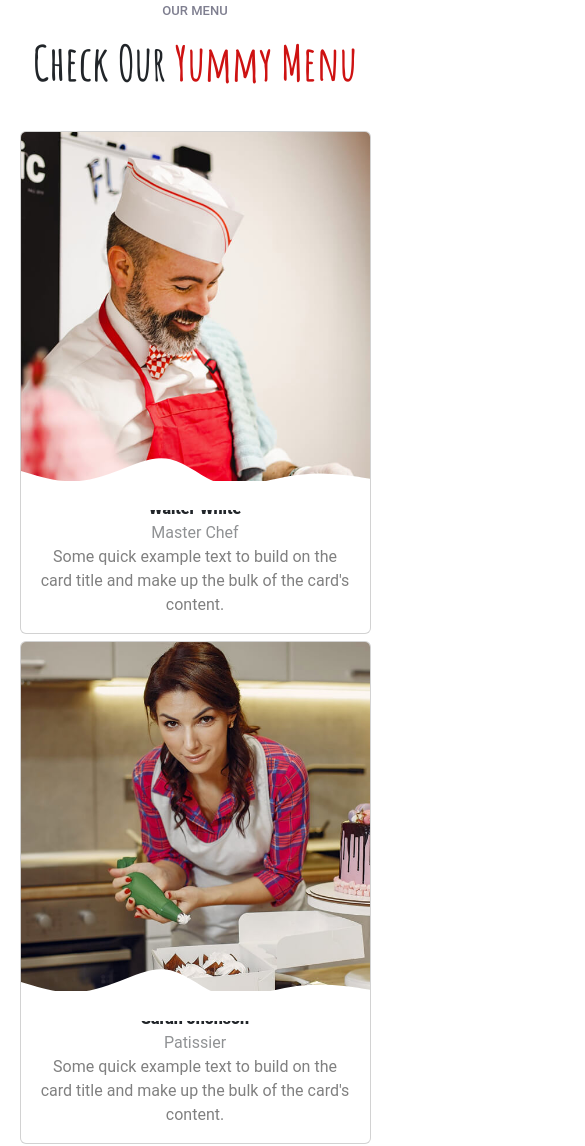
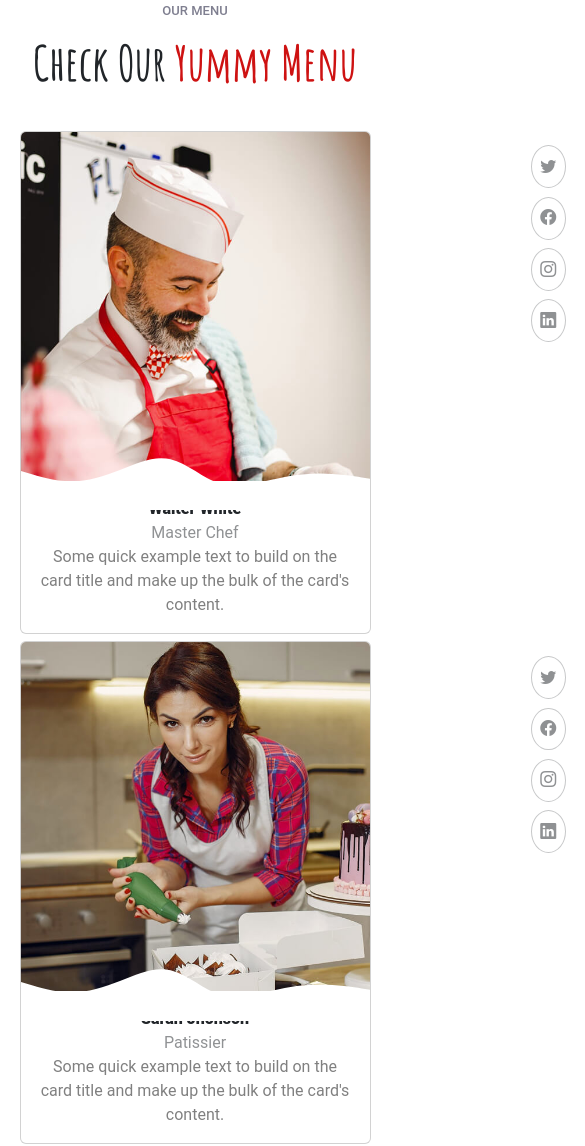
Before and after one commit to sarachafikidrissi/JavaScript_DOM_Final_Project_Sara_Chafik_Idrissi, a website: page index.html in a window 390 px wide. Shown: the part 9183-10329 px from the top of the page, 585 px wide, since content can reach past the window. Drawn offline with nearby package versions, Linux system fonts and the light colour scheme.

Commit message:
socials added to chef card

```diff
--- a/index.html
+++ b/index.html
@@ -597,6 +597,12 @@ class=""
   <div class="chefCards">
     <!-- chef1 -->
     <div class="card" style="width: 26rem;">
+      <div class="side d-flex flex-column gap-1">
+        <i class="border border-cold-gray rounded-circle p-1 bi bi-twitter"></i>
+            <i class="border border-cold-gray rounded-circle p-1 bi bi-facebook"></i>
+            <i class="border border-cold-gray rounded-circle p-1 bi bi-instagram"></i>
+            <i class="border border-cold-gray rounded-circle p-1 bi bi-linkedin"></i>
+      </div>
       <img src="./public/images/chefs/chefs-1.jpg" class="card-img-top" alt="...">
       <img src="./public/images/team-shape.svg" alt="" class="shape">
       <div class="card-body">
@@ -607,6 +613,12 @@ class=""
     </div>
     <!-- chef2 -->
     <div class="card" style="width: 26rem;">
+      <div class="side d-flex flex-column gap-1">
+        <i class="border border-cold-gray rounded-circle p-1 bi bi-twitter"></i>
+            <i class="border border-cold-gray rounded-circle p-1 bi bi-facebook"></i>
+            <i class="border border-cold-gray rounded-circle p-1 bi bi-instagram"></i>
+            <i class="border border-cold-gray rounded-circle p-1 bi bi-linkedin"></i>
+      </div>
       <img src="./public/images/chefs/chefs-2.jpg" class="card-img-top" alt="...">
       <img src="./public/images/team-shape.svg" alt="" class="shape">
       <div class="card-body">
@@ -617,6 +629,12 @@ class=""
     </div>
     <!-- chef3 -->
     <div class="card" style="width: 26rem;">
+      <div class="side d-flex flex-column gap-1">
+        <i class="border border-cold-gray rounded-circle p-1 bi bi-twitter"></i>
+            <i class="border border-cold-gray rounded-circle p-1 bi bi-facebook"></i>
+            <i class="border border-cold-gray rounded-circle p-1 bi bi-instagram"></i>
+            <i class="border border-cold-gray rounded-circle p-1 bi bi-linkedin"></i>
+      </div>
       <img src="./public/images/chefs/chefs-3.jpg" class="card-img-top" alt="...">
       <img src="./public/images/team-shape.svg" alt="" class="shape">
       <div class="card-body">
@@ -665,7 +683,7 @@ class=""
 
 
 <!-- Gallery -->
- <section class="gallery py-10">
+ <section class="gallery py-10" id="gallery">
   <div class="heading">
     <h2 class="text-nav-color">GALLERY</h2>
     <p class="">
--- a/src/scss/modules/home/_chefs.scss
+++ b/src/scss/modules/home/_chefs.scss
@@ -24,6 +24,9 @@
     .card:hover{
        transform: scale(1.1);
     }
+    .card:hover .side{
+        right: 10px;
+    }
     .card-body{
         display: flex;
         flex-direction: column;
@@ -43,6 +46,16 @@
         position: absolute;
         top: 60%;
     }
+    .side{
+       padding: 1vw;
+       border-radius: 10px;
+        background-color: white;
+        opacity: 0.5;
+        position: absolute;
+        right:-200px;
+        top: 10px;
+        transition: 0.5s;
+    }
 }
 
 @media (max-width: 425px){
--- a/src/scss/modules/home/_gallery.scss
+++ b/src/scss/modules/home/_gallery.scss
@@ -26,3 +26,9 @@
         overflow: hidden;
     }
 }
+
+@media (max-width: 425px){
+    .wrapper .carousel{
+        flex-direction: column;
+    }
+}
```
Also changed, not shown: public/css/app.css, 1 other file.
